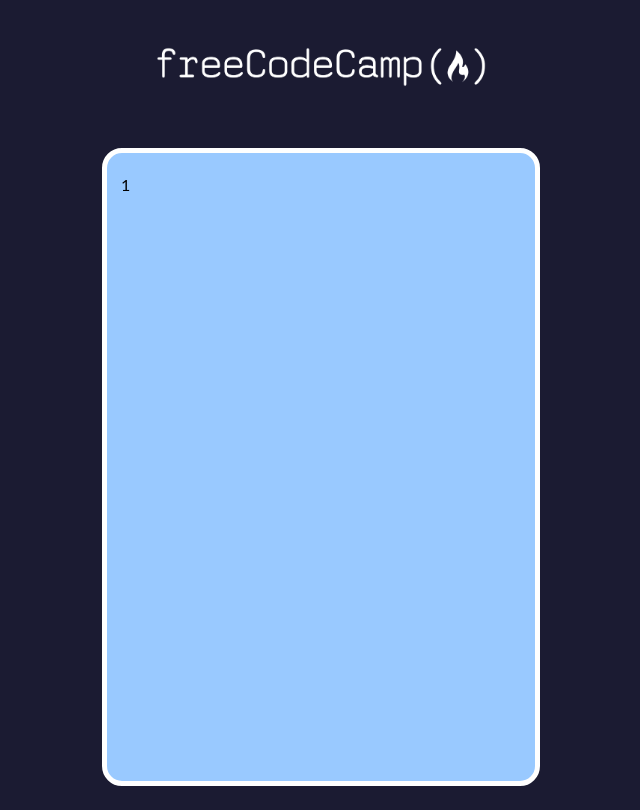
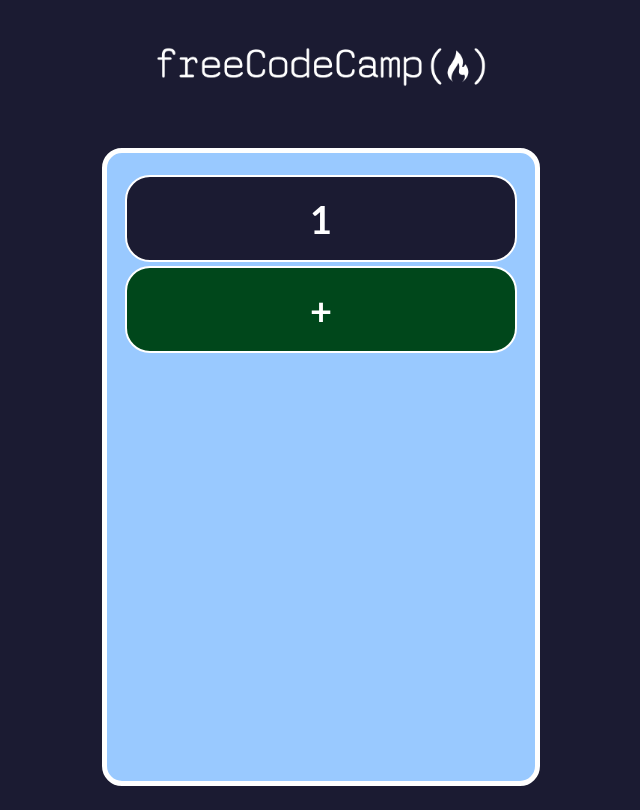
Before and after one commit to Psyderalis/calculadora-react, a React (Create React App) app: page / in a window 1280 px wide. Shown: the whole page, without its empty margins (319-959 px from the left). Built offline with nearby package versions, Linux system fonts and the light colour scheme; the HTML template or start-up script is replaced by a standard one.

Commit message:
estilos boton

```diff
--- a/src/App.js
+++ b/src/App.js
@@ -14,6 +14,7 @@
       <div className='contenedor-calculadora'>
         <div className='fila'></div>
           <Boton>1</Boton>
+          <Boton>+</Boton>
         <div className='fila'></div>
         <div className='fila'></div>
         <div className='fila'></div>
--- a/src/componentes/Boton.jsx
+++ b/src/componentes/Boton.jsx
@@ -1,9 +1,10 @@
 import React from "react";
+import '../stylesheets/Boton.css';
 
 function Boton(props) {
 
   const esOperador = (valor) => {
-    return isNaN(valor) && (valor != '.') && (valor != '=')
+    return isNaN(valor) && (valor !== '.') && (valor !== '=')
   };
 
   return (
--- /dev/null
+++ b/src/stylesheets/Boton.css
@@ -0,0 +1,20 @@
+.boton-contenedor {
+  height: 83px;
+  display: flex;
+  flex: 1 1;
+  justify-content: center;
+  align-items: center;
+  font-weight: bold;
+  font-size: 38px;
+  background-color: #1b1b32;
+  color: white;
+  border-radius: 25px;
+  border: 2px solid white;
+  margin: 4px;
+  cursor: pointer;
+  user-select: none;
+}
+
+.operador {
+  background-color: #00471b;
+}
```
